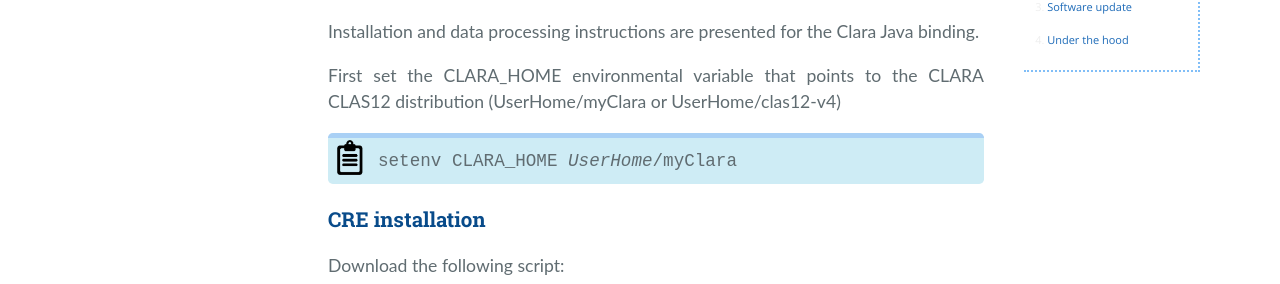
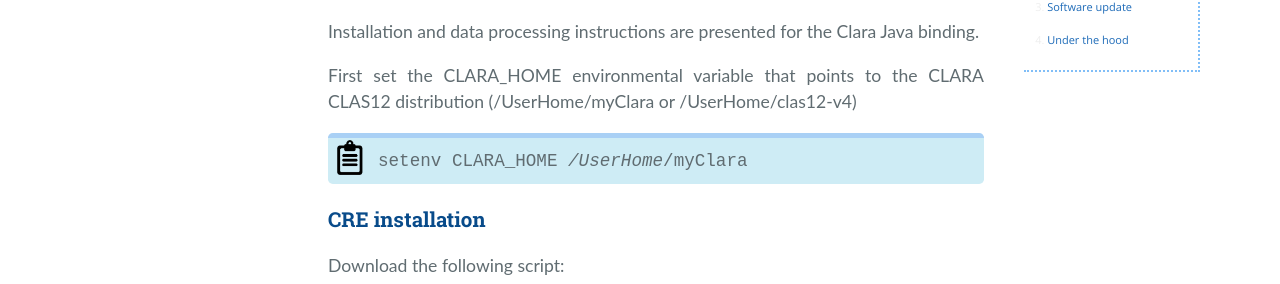
Before and after one commit to JeffersonLab/clara-docs, a Jekyll site: the page built from docs/clas/installation.md, in a window 1280 px wide and 900 px high, scrolled down 301 px. Shown: the part 195-479 px from the top of the window. Built offline with Jekyll 4.4.1, drawn with Linux system fonts in a browser that asks for light colours; nearby versions of some CDN libraries.

Commit message:
minor updates

```diff
--- a/docs/clas/installation.md
+++ b/docs/clas/installation.md
@@ -28,10 +28,10 @@ Installation and data processing instructions are presented
 for the Clara Java binding.
 
 First set the CLARA\_HOME environmental variable that points
-to the CLARA CLAS12 distribution (UserHome/myClara or UserHome/clas12-v4)
+to the CLARA CLAS12 distribution (/UserHome/myClara or /UserHome/clas12-v4)
 
 <div class="note info">
-<code>setenv CLARA_HOME <em>UserHome</em>/myClara</code>
+<code>setenv CLARA_HOME <em>/UserHome</em>/myClara</code>
 </div>
 
 ### CRE installation
```
